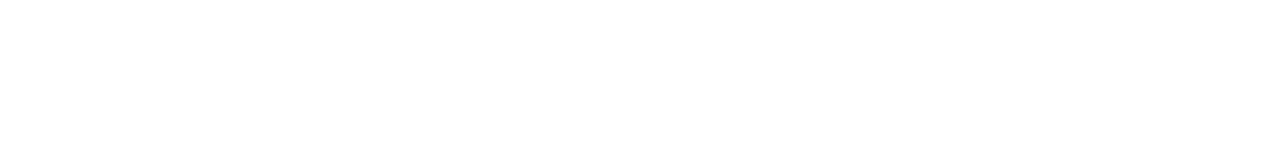
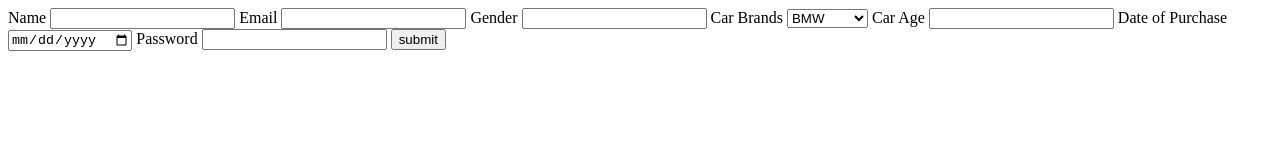
Before and after one commit to acciojob/car-insurance-form-HarshitAggarwal0001, a website: page main.html in a window 1280 px wide. Drawn offline with Linux system fonts and the light colour scheme.

Commit message:
created a submission

```diff
--- a/main.html
+++ b/main.html
@@ -8,6 +8,27 @@
 
 <body>
 	<!-- the entire body must be written by student -->
+	<form method="post">
+		<label for="name">Name</label>
+		<input type="text" id="name" required>
+		<label for="email">Email</label>
+		<input type="Email" id="email" required>
+		<label for="">Gender</label>
+		<input type="Radio Buttons" required>
+		<label for="cars">Car Brands</label>
+		<select id="cars">
+			<option>BMW</option>
+			<option>Audi</option>
+			<option>Mercedez</option>
+		</select>
+		<label for="carage">Car Age</label>
+		<input type="Number" id="carage" required>
+		<label for="dop">Date of Purchase</label>
+		<input type="Date" id="dop" required>
+		<label for="Password">Password</label>
+		<input type="Password" id="password" required>
+        <button type="submit">submit</button>
+ 	</form>
     <script type="text/javascript" src="./script.js">
 </script>
 
```
